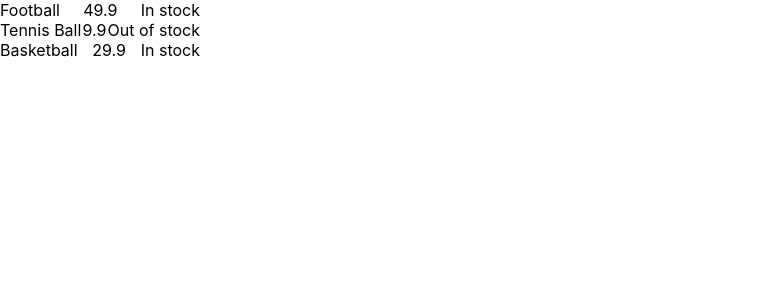
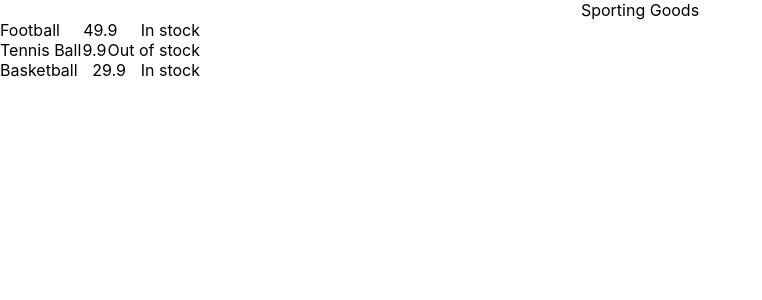
Before and after one commit to wuhe3/day8-react-starter, a React (Create React App) app: page / in a window 1280 px wide. Shown: the top 300 px of the page, without its empty margins (0-762 px from the left). Built offline with nearby package versions, Linux system fonts and the light colour scheme.

Commit message:
feat, ADD title

```diff
--- a/src/components/ProductCategory.jsx
+++ b/src/components/ProductCategory.jsx
@@ -1,7 +1,9 @@
 import ProductItem from "./ProductItem";
 
 const ProductCategory = () => {
-    const products = [
+    const productLists = {
+        title: "Sporting Goods",
+        products: [
             {
                 name: "Football",
                 price: 49.9,
@@ -18,11 +20,13 @@ const ProductCategory = () => {
                 status: true
             }
         ]
+    }
 
     return (
         <div>
-            {products.map((product, index) => {
-                return <ProductItem productItem={product} key={product.name + index} />
+            {productLists.title}
+            {productLists.products.map((product, index) => {
+                return <ProductItem productItem={product} key={product.name + index}/>
             })}
         </div>
     )
```
Lines whose indentation alone changed are shown as unchanged.
